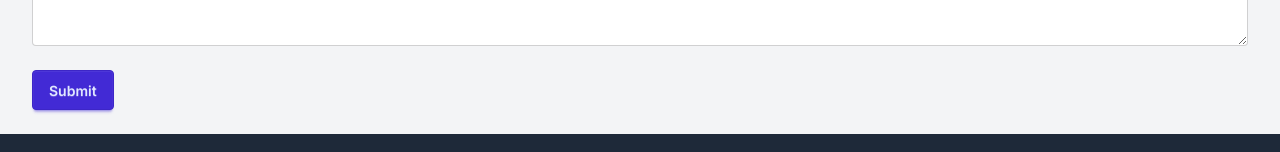
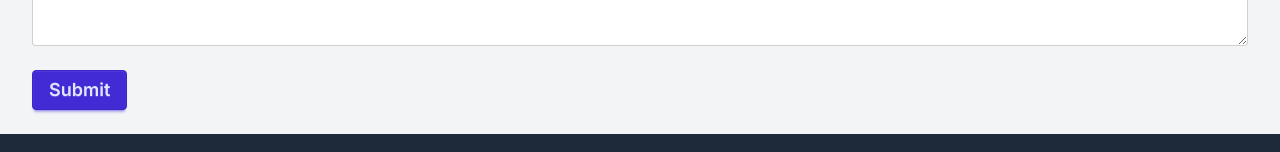
Before and after one commit to pagesolver/northbm, a Next.js app: page / in a window 1280 px wide. Shown: the part 2027-2179 px from the top of the page. Built offline with nearby package versions, Linux system fonts and the light colour scheme.

Commit message:
style: increase button text size in ContactForm component

```diff
--- a/src/components/ContactForm.tsx
+++ b/src/components/ContactForm.tsx
@@ -76,7 +76,7 @@ export default function ContactForm() {
       <button
         type="submit"
         disabled={state.submitting}
-        className="btn btn-primary"
+        className="btn btn-primary text-lg"
       >
         Submit
       </button>
```
